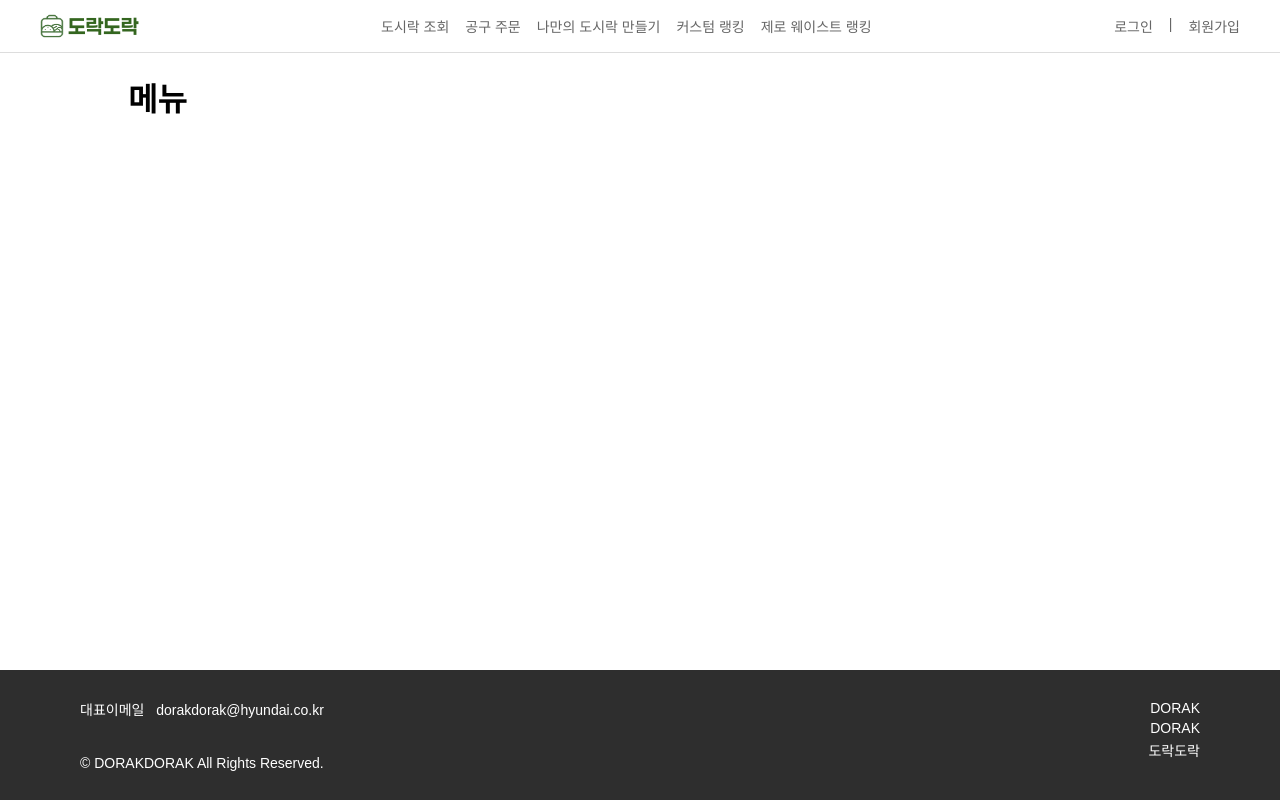
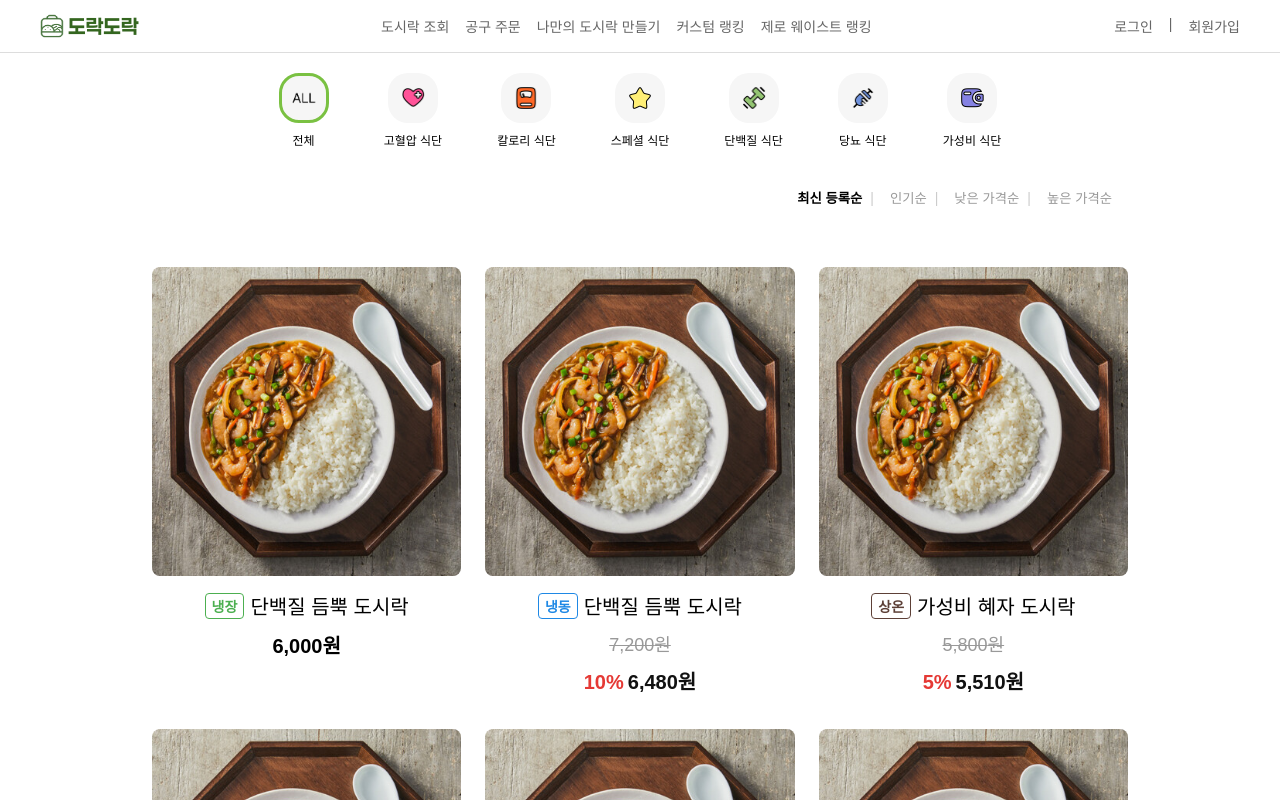
Before and after one commit to dorakdorak/dorakdorak-frontend, a React (Vite) app: page /menu in a window 1280 px wide. Built offline with nearby package versions, Linux system fonts and the light colour scheme; a web font is replaced by a local one.

Commit message:
[FEAT] 리스트 페이지 구현 및 수정 (#10)

```diff
--- a/src/components/common/category/CategoryList.tsx
+++ b/src/components/common/category/CategoryList.tsx
@@ -1,11 +1,13 @@
-import { useState } from "react";
 import CategoryButton from "@/components/common/category/CategoryButton";
 import "@/css/common/Category.css";
 import { categories, FilterType } from "@/constants/categories";
 
-function CategoryList() {
-  const [selectedFilter, setSelectedFilter] = useState<FilterType>("ALL");
+interface CategoryListProps {
+  selectedFilter: FilterType;
+  onSelectFilter: (filter: FilterType) => void;
+}
 
+function CategoryList({ selectedFilter, onSelectFilter }: CategoryListProps) {
   return (
     <div className="category-list">
       {categories.map((item) => (
@@ -14,7 +16,7 @@ function CategoryList() {
           label={item.label}
           icon={item.icon}
           selected={item.filterType === selectedFilter}
-          onClick={() => setSelectedFilter(item.filterType)}
+          onClick={() => onSelectFilter(item.filterType)}
         />
       ))}
     </div>
--- /dev/null
+++ b/src/constants/sortOptions.ts
@@ -0,0 +1,12 @@
+export const SORT_TYPES = ["LATEST", "POPULAR", "PRICE_ASC", "PRICE_DESC"] as const;
+export type SortType = (typeof SORT_TYPES)[number];
+
+export const SORT_OPTIONS: {
+  label: string;
+  value: SortType;
+}[] = [
+  { label: "최신 등록순", value: "LATEST" },
+  { label: "인기순", value: "POPULAR" },
+  { label: "낮은 가격순", value: "PRICE_ASC" },
+  { label: "높은 가격순", value: "PRICE_DESC" },
+];
--- /dev/null
+++ b/src/css/list/Menu.css
@@ -0,0 +1,11 @@
+.menu-container {
+  max-width: 1200px;
+  margin: 0 auto;
+  padding: 0 24px;
+}
+
+.sort-wrapper {
+  display: flex;
+  justify-content: flex-end;
+  margin-bottom: 16px;
+}
--- /dev/null
+++ b/src/mock/DosirakListMockData.ts
@@ -0,0 +1,125 @@
+import { DosirakItem } from "@/types/DosirakList";
+import thumbnail from "@/assets/images/mock/meal2.jpg";
+
+export const mockDosiraks: DosirakItem[] = [
+  {
+    dosirakId: 1,
+    name: "단백질 듬뿍 도시락",
+    price: 6000,
+    salesPercentage: 0,
+    storageType: "R",
+    imageUrl: thumbnail,
+  },
+  {
+    dosirakId: 2,
+    name: "단백질 듬뿍 도시락",
+    price: 7200,
+    salesPercentage: 0.1,
+    storageType: "F",
+    imageUrl: thumbnail,
+  },
+  {
+    dosirakId: 3,
+    name: "가성비 혜자 도시락",
+    price: 5800,
+    salesPercentage: 0.05,
+    storageType: "RT",
+    imageUrl: thumbnail,
+  },
+  {
+    dosirakId: 4,
+    name: "다이어트 맞춤 도시락",
+    price: 6500,
+    salesPercentage: 0,
+    storageType: "R",
+    imageUrl: thumbnail,
+  },
+  {
+    dosirakId: 5,
+    name: "고혈압 식단 도시락",
+    price: 7000,
+    salesPercentage: 0.08,
+    storageType: "F",
+    imageUrl: thumbnail,
+  },
+  {
+    dosirakId: 6,
+    name: "든든한 한끼 도시락",
+    price: 7500,
+    salesPercentage: 0,
+    storageType: "RT",
+    imageUrl: thumbnail,
+  },
+  {
+    dosirakId: 7,
+    name: "비건 도시락",
+    price: 6800,
+    salesPercentage: 0.05,
+    storageType: "R",
+    imageUrl: thumbnail,
+  },
+  {
+    dosirakId: 8,
+    name: "특별한 날 도시락",
+    price: 8500,
+    salesPercentage: 0.15,
+    storageType: "F",
+    imageUrl: thumbnail,
+  },
+  {
+    dosirakId: 9,
+    name: "저칼로리 도시락",
+    price: 6200,
+    salesPercentage: 0.07,
+    storageType: "RT",
+    imageUrl: thumbnail,
+  },
+  {
+    dosirakId: 10,
+    name: "든든한 고기 도시락",
+    price: 7900,
+    salesPercentage: 0.12,
+    storageType: "F",
+    imageUrl: thumbnail,
+  },
+  {
+    dosirakId: 11,
+    name: "건강한 채식 도시락",
+    price: 7100,
+    salesPercentage: 0,
+    storageType: "R",
+    imageUrl: thumbnail,
+  },
+  {
+    dosirakId: 12,
+    name: "스페셜 가성비 도시락",
+    price: 5400,
+    salesPercentage: 0.05,
+    storageType: "RT",
+    imageUrl: thumbnail,
+  },
+  {
+    dosirakId: 13,
+    name: "당뇨 식단 도시락",
+    price: 6900,
+    salesPercentage: 0.09,
+    storageType: "F",
+    imageUrl: thumbnail,
+  },
+  {
+    dosirakId: 14,
+    name: "닭가슴살 건강 도시락",
+    price: 7700,
+    salesPercentage: 0.1,
+    storageType: "R",
+    imageUrl: thumbnail,
+  },
+  {
+    dosirakId: 15,
+    name: "간편 도시락 세트",
+    price: 6600,
+    salesPercentage: 0,
+    storageType: "RT",
+    imageUrl: thumbnail,
+  },
+];
--- a/src/pages/Menu.tsx
+++ b/src/pages/Menu.tsx
@@ -1,7 +1,36 @@
+import { useEffect, useState } from "react";
+import fetchDosiraks from "@/api/DosirakList";
+import { DosirakItem } from "@/types/DosirakList";
+import { FilterType } from "@/constants/categories";
+import { SortType } from "@/constants/sortOptions";
+import CategoryList from "@/components/common/category/CategoryList";
+import SortOptions from "@/components/common/SortOptions";
+import { mockDosiraks } from "@/mock/DosirakListMockData";
+import DosirakList from "@/components/list/DosirakList";
+import "@/css/list/Menu.css";
 function Menu() {
+  const [selectedFilter, setSelectedFilter] = useState<FilterType>("ALL");
+  const [selectedSort, setSelectedSort] = useState<SortType>("LATEST");
+  const [dosiraks, setDosiraks] = useState<DosirakItem[]>([]);
+  const USE_MOCK = true;
+
+  useEffect(() => {
+    if (USE_MOCK) {
+      setDosiraks(mockDosiraks);
+    } else {
+      fetchDosiraks({ filterType: selectedFilter, sortType: selectedSort })
+        .then(setDosiraks)
+        .catch(console.error);
+    }
+  }, [selectedFilter, selectedSort]);
+
   return (
-    <div>
-      <h1>메뉴</h1>
+    <div className="menu-container">
+      <CategoryList selectedFilter={selectedFilter} onSelectFilter={setSelectedFilter} />
+      <div className="sort-wrapper">
+        <SortOptions selectedSort={selectedSort} onSelectSort={setSelectedSort} />
+      </div>
+      <DosirakList items={dosiraks} />
     </div>
   );
 }
```
